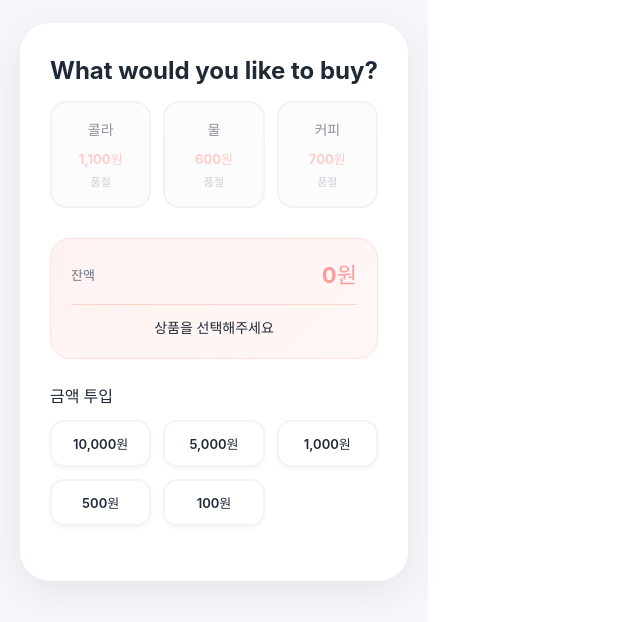
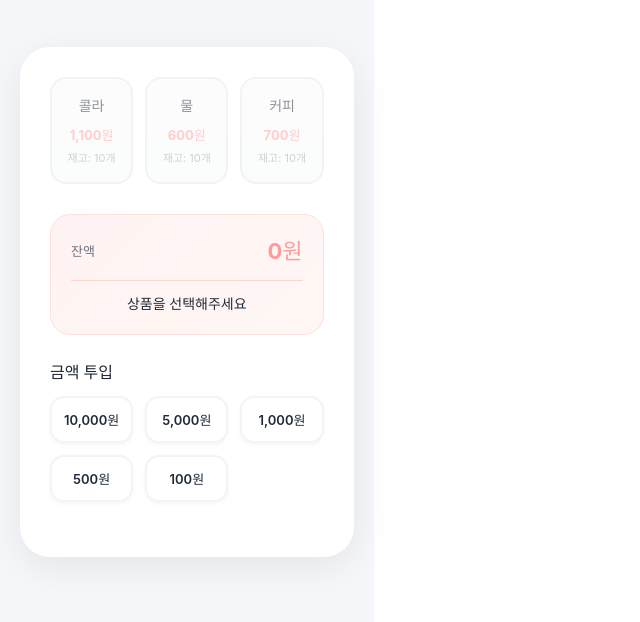
Before and after one commit to kyileeyu/kyilee-vending-machine, a React (Vite) app: page / in a window 1280 px wide. Shown: the part 118-740 px from the top of the page, without its empty margins (0-640 px from the left). Built offline with nearby package versions, Linux system fonts and the light colour scheme.

Commit message:
feat: productCard내 stateless 하게 설정

```diff
--- a/src/vending-machine/components/ProductCard.tsx
+++ b/src/vending-machine/components/ProductCard.tsx
@@ -2,37 +2,33 @@ import styled from "@emotion/styled";
 import { formatCurrency } from "../utils/helpers";
 import { AnimatedCard, PriceText } from "../styles/common";
 import { theme } from "../styles/theme";
-import { useVendingMachineContext } from "../context/VendingMachineContext";
-import { useProductSelection } from "../hooks/useProductSelection";
 import { Product } from "../model/type";
 
 interface ProductCardProps {
   product: Product;
+  isSelected: boolean;
+  canPurchase: boolean;
+  isOutOfStock: boolean;
+  onSelect: () => void;
 }
 
-export const ProductCard = ({ product }: ProductCardProps) => {
-  const { selectedProduct, balance, selectProduct } =
-    useVendingMachineContext();
-  const { canPurchase, isOutOfStock } = useProductSelection({
-    products: [product],
-    balance,
-    selectedProduct,
-  });
-
-  const isSelected = selectedProduct === product.id;
-  const canPurchaseProduct = canPurchase(product);
-  const isOut = isOutOfStock(product);
-
+export const ProductCard = ({
+  product,
+  isSelected,
+  canPurchase,
+  isOutOfStock,
+  onSelect,
+}: ProductCardProps) => {
   return (
     <AnimatedCard
-      whileHover={canPurchaseProduct ? { scale: 1.05 } : undefined}
-      whileTap={canPurchaseProduct ? { scale: 0.95 } : undefined}
-      onClick={canPurchaseProduct ? () => selectProduct(product.id) : undefined}
+      whileHover={canPurchase ? { scale: 1.05 } : undefined}
+      whileTap={canPurchase ? { scale: 0.95 } : undefined}
+      onClick={canPurchase ? onSelect : undefined}
       $selected={isSelected}
-      $disabled={!canPurchaseProduct}>
+      $disabled={!canPurchase}>
       <ProductName>{product.name}</ProductName>
       <PriceText>{formatCurrency(product.price)}원</PriceText>
-      <StockText>{isOut ? `재고: ${product.stock}개` : "품절"}</StockText>
+      <StockText>{isOutOfStock ? "품절" : `재고: ${product.stock}개`}</StockText>
     </AnimatedCard>
   );
 };
--- a/src/vending-machine/components/ProductDisplay.tsx
+++ b/src/vending-machine/components/ProductDisplay.tsx
@@ -1,15 +1,31 @@
 import { useVendingMachineContext } from "../context/VendingMachineContext";
-import { Section, Title, Grid } from "../styles/common";
+import { useProductSelection } from "../hooks/useProductSelection";
+import { Section,  Grid } from "../styles/common";
 import { ProductCard } from "./ProductCard";
 
 export const ProductDisplay = () => {
-  const { products } = useVendingMachineContext();
+  const { products, selectedProduct, balance, selectProduct } =
+    useVendingMachineContext();
+
+  const { canPurchase, isOutOfStock } = useProductSelection({
+    products,
+    balance,
+    selectedProduct,
+  });
 
   return (
     <Section $spacing="lg">
-      <Title $size="lg">What would you like to buy?</Title>
       <Grid $columns={3} $gap="md">
-        {products.map((product) => ProductCard({ product }))}
+        {products.map((product) => (
+          <ProductCard
+            key={product.id}
+            product={product}
+            isSelected={selectedProduct === product.id}
+            canPurchase={canPurchase(product)}
+            isOutOfStock={isOutOfStock(product)}
+            onSelect={() => selectProduct(product.id)}
+          />
+        ))}
       </Grid>
     </Section>
   );
```
